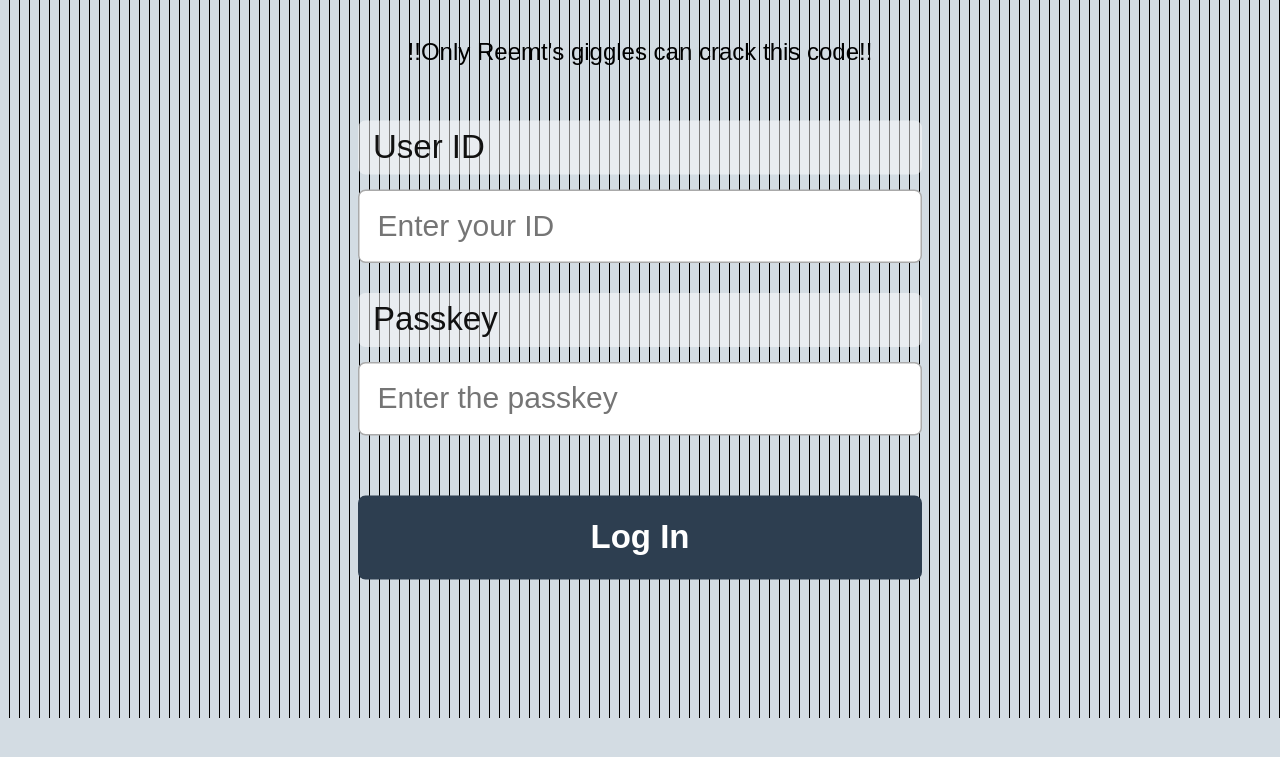
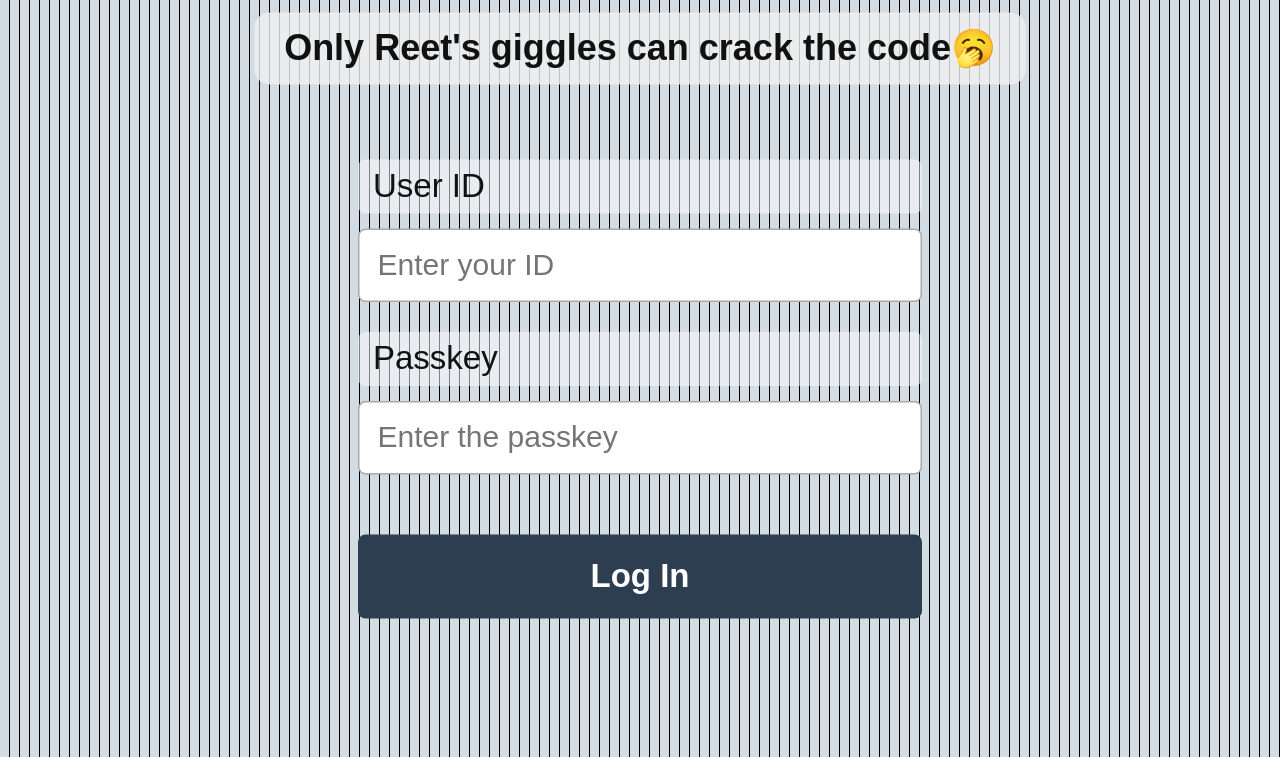
Before and after one commit to Kaafi-Cloudy/BDY, a plain HTML site: page index.html in a window 1280 px wide. Shown: the part 383-1140 px from the top of the page. Before the commit the page ends 1101 px from the top, so only its background shows below. Drawn offline with Linux system fonts and the light colour scheme.

Commit message:
Update index.html

```diff
--- a/index.html
+++ b/index.html
@@ -9,8 +9,7 @@
   <div class="container">
     <div class="logo">REEMT</div>
     <h1>Hello Cutie Reewwtiee! 🥰</h1>
-    <p>!!Only Reemt's giggles can crack this code!!</p>
-
+    <p class="highlight-msg">Only Reet's giggles can crack the code🥱</p>
     <div class="form">
       <label>User ID</label>
       <input type="text" id="userid" placeholder="Enter your ID">
```
